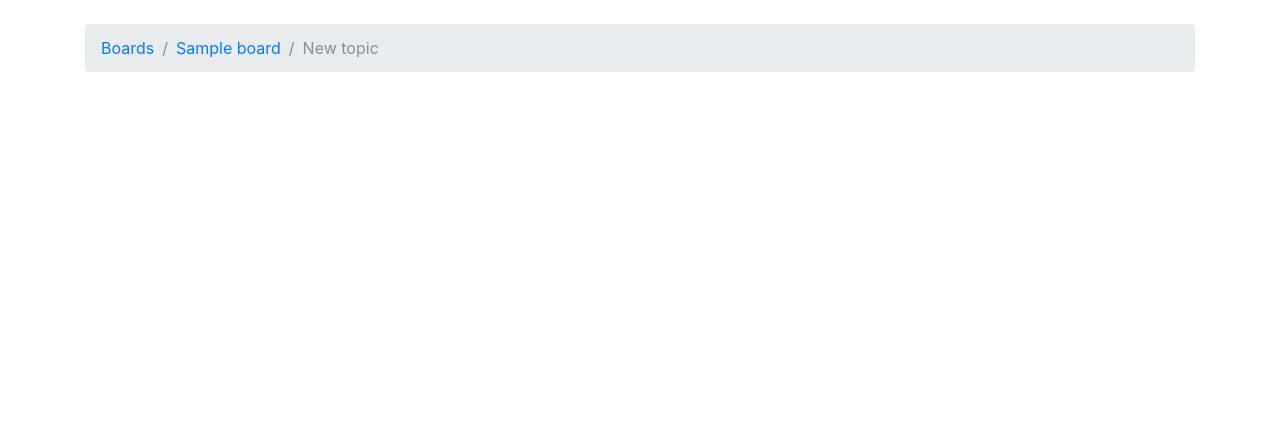
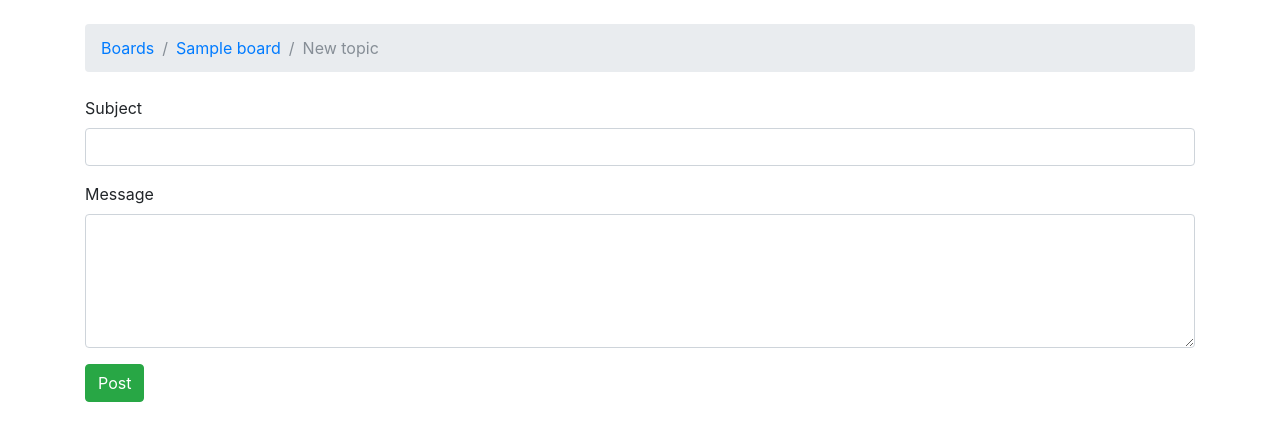
Before and after one commit to rasulov3645/myproject, a Django app: page /boards/1/new/ in a window 1280 px wide. Shown: the part 56-497 px from the top of the page. Run offline with Django 3.2, Linux system fonts and the light colour scheme; tables that the repository leaves empty hold one stand-in row (values such as "Sample post"); some libraries are stand-ins or nearby versions.

Commit message:
add new template for 'new_topic'

```diff
--- a/templates/new_topic.html
+++ b/templates/new_topic.html
@@ -1,6 +1,8 @@
 {% extends 'base.html' %}
 
-{% block title %}Start a New Topic{% endblock %}
+{% block title %}
+	Start a New Topic
+{% endblock %}
 
 {% block breadcrumb %}
 	<li class="breadcrumb-item"><a href="{% url 'home' %}">Boards</a></li>
@@ -9,5 +11,16 @@
 {% endblock %}
 
 {% block content %}
-
+<form method="post">
+	{% csrf_token %}
+	<div class="form-group">
+		<label for="id_subject">Subject</label>
+		<input type="text" class="form-control" id="id_subject" name="subject">
+	</div>
+	<div class="form-group">
+		<label for="id_message">Message</label>
+		<textarea class="form-control" id="id_message" name="message" rows="5"></textarea>
+	</div>
+	<button type="submit" class="btn btn-success">Post</button>
+</form>
 {% endblock %}
```
